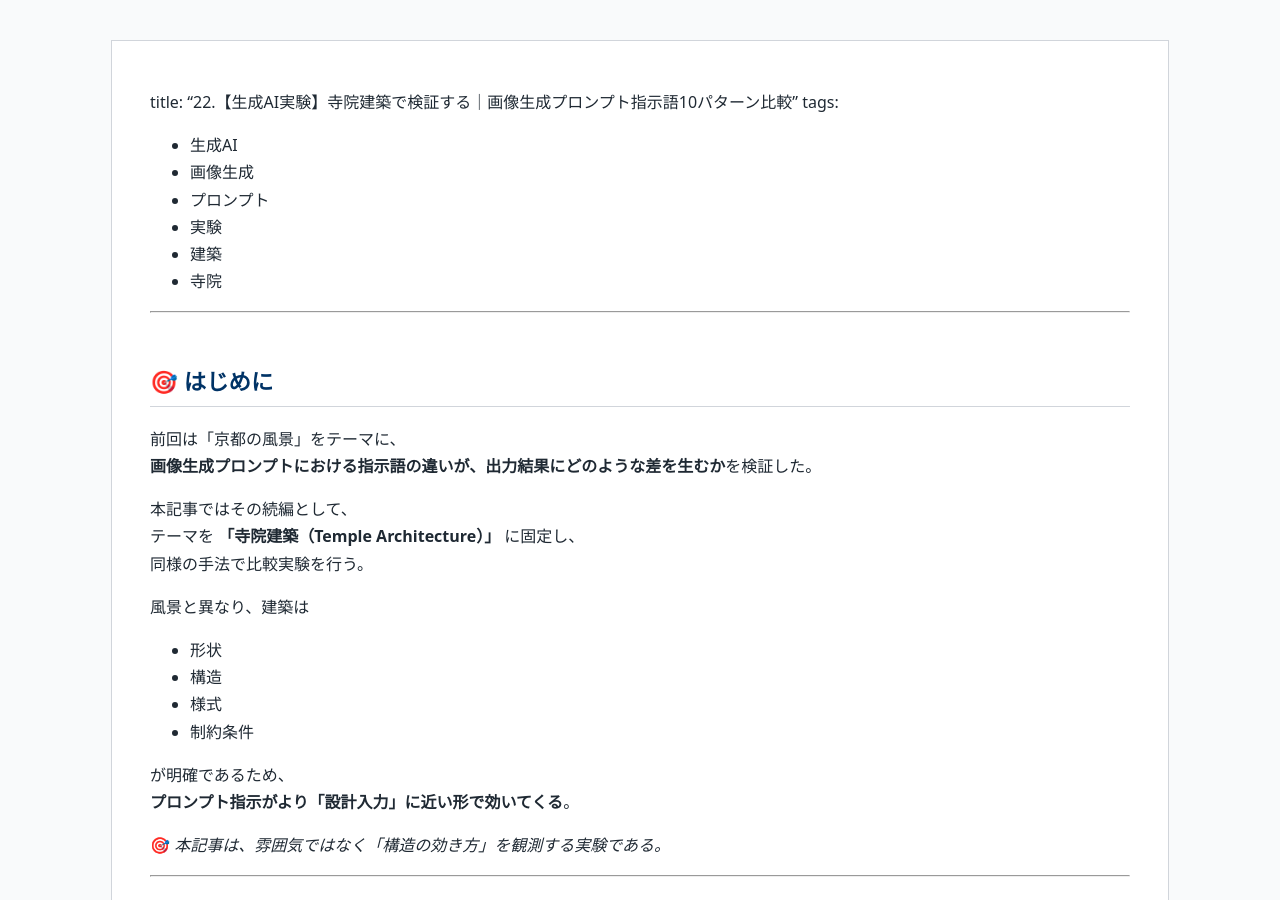
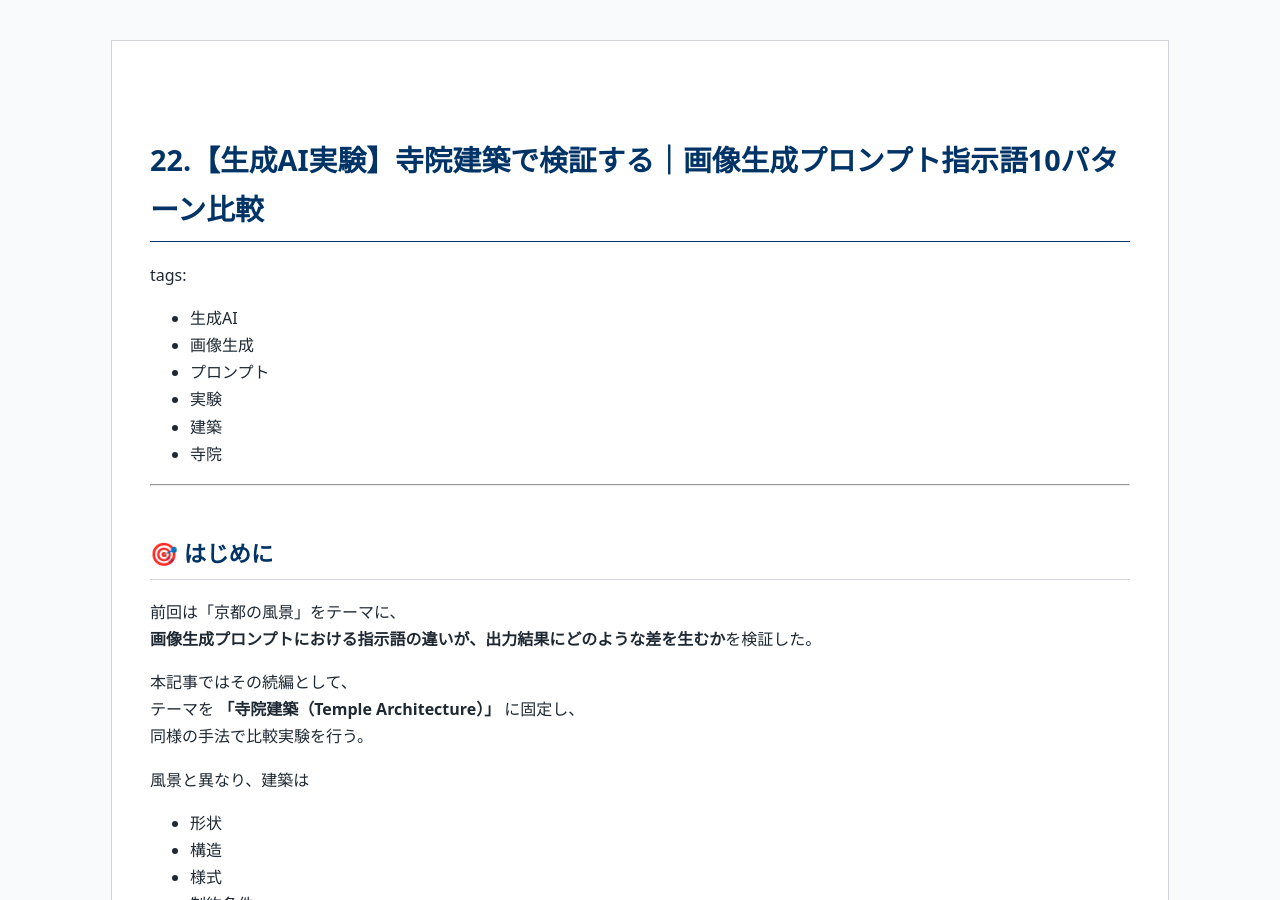
Before and after one commit to Samizo-AITL/qiita-articles, a Jekyll site: the page built from articles/22_image-generation_temple-architecture_10patterns.md, in a window 1280 px wide and 900 px high. Built offline with Jekyll 4.4.1, drawn with Linux system fonts in a browser that asks for light colours; some of the changed lines change nothing that is shown.

Commit message:
Update 22_image-generation_temple-architecture_10patterns.md

```diff
--- a/articles/22_image-generation_temple-architecture_10patterns.md
+++ b/articles/22_image-generation_temple-architecture_10patterns.md
@@ -3,7 +3,7 @@ layout: default
 title: Qiita Articles
 ---
 
-title: "22.【生成AI実験】寺院建築で検証する｜画像生成プロンプト指示語10パターン比較"
+# 22.【生成AI実験】寺院建築で検証する｜画像生成プロンプト指示語10パターン比較
 tags:
   - 生成AI
   - 画像生成
```
